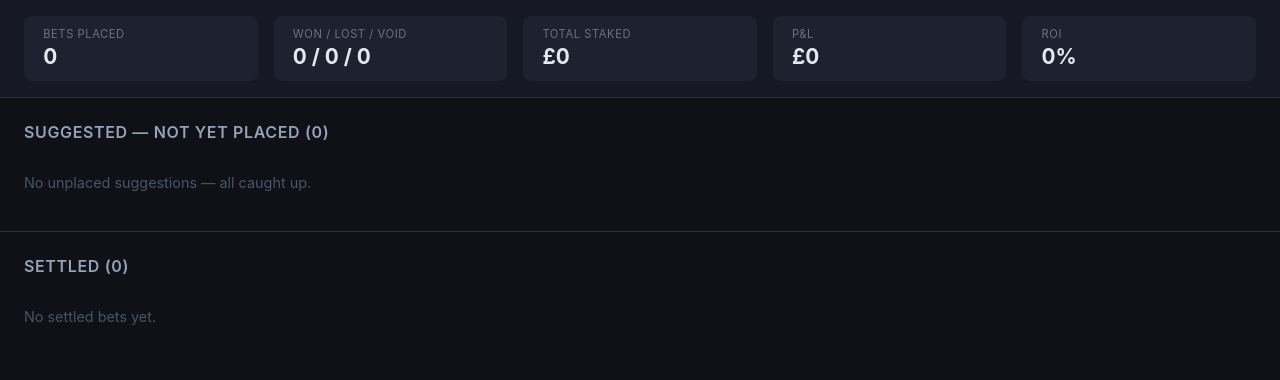
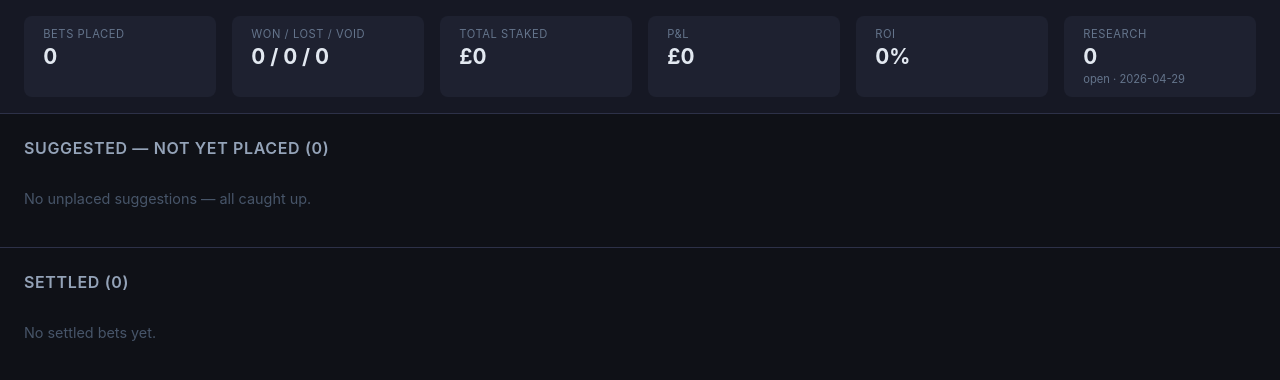
Before and after one commit to Robert-Freire/bets, a Flask app: page / in a window 1280 px wide. Shown: the part 60-440 px from the top of the page. Run offline with Flask 3, Linux system fonts and the light colour scheme.

Commit message:
Phase 11.8: dashboard tile for research feed
Adds latest_research_findings() to app.py (regex-parses first ## Run
heading from RESEARCH_FEED.md, falls back to (None,0,"") on
missing/malformed file) and a Research stat tile in templates/index.html
showing count + mode · date.

Co-Authored-By: Claude Opus 4.7 (1M context) <noreply@anthropic.com>

```diff
--- a/app.py
+++ b/app.py
@@ -7,14 +7,22 @@ Then open: http://localhost:5000
 import csv
 import fcntl
 import os
+import re
+from datetime import date
 from pathlib import Path
 from flask import Flask, render_template, request, redirect, url_for, jsonify
 
 app = Flask(__name__)
 
-BETS_CSV        = Path(__file__).parent / "logs" / "bets.csv"
-BETS_LEGACY_CSV = Path(__file__).parent / "logs" / "bets_legacy.csv"
-DRIFT_CSV       = Path(__file__).parent / "logs" / "drift.csv"
+BETS_CSV           = Path(__file__).parent / "logs" / "bets.csv"
+BETS_LEGACY_CSV    = Path(__file__).parent / "logs" / "bets_legacy.csv"
+DRIFT_CSV          = Path(__file__).parent / "logs" / "drift.csv"
+RESEARCH_FEED_MD   = Path(__file__).parent / "docs" / "RESEARCH_FEED.md"
+
+_RUN_RE = re.compile(
+    r"^## Run (\d{4}-\d{2}-\d{2})(?:\s+\d{2}:\d{2}\s+UTC)?\s+\(mode:\s*(\w+)\)\s+—\s*(\d+)\s+findings",
+    re.MULTILINE,
+)
 
 FIELDS = [
     "scanned_at", "sport", "market", "line", "home", "away", "kickoff",
@@ -152,6 +160,20 @@ def _drift_direction(drift_rows: list[dict]) -> str | None:
     return None
 
 
+def latest_research_findings() -> tuple:
+    """Return (run_date, count, mode) from the most recent ## Run heading, or (None, 0, "")."""
+    if not RESEARCH_FEED_MD.exists():
+        return (None, 0, "")
+    try:
+        text = RESEARCH_FEED_MD.read_text()
+        m = _RUN_RE.search(text)
+        if not m:
+            return (None, 0, "")
+        return (date.fromisoformat(m.group(1)), int(m.group(3)), m.group(2))
+    except Exception:
+        return (None, 0, "")
+
+
 def summary_stats(bets: list[dict], drift: dict | None = None) -> dict:
     placed = [b for b in bets if b.get("actual_stake") and b.get("result")]
     if not placed:
@@ -224,7 +246,8 @@ def index():
                b.get("market", "h2h"), b.get("line", ""))
         b["_drift_dir"] = _drift_direction(drift.get(key, []))
 
-    return render_template("index.html", pending=pending, done=done, stats=stats)
+    research = latest_research_findings()
+    return render_template("index.html", pending=pending, done=done, stats=stats, research=research)
 
 
 @app.route("/update/<int:bet_id>", methods=["POST"])
--- a/templates/index.html
+++ b/templates/index.html
@@ -85,6 +85,7 @@
     .mkt-totals { background: #1c2840; color: #60a5fa; }
     .mkt-btts   { background: #2d1b4e; color: #c084fc; }
 
+    .stat-sub { font-size: .7rem; color: #64748b; margin-top: .15rem; }
     .no-bets { color: #475569; font-size: .9rem; padding: 1rem 0; }
     .fixture { font-weight: 500; }
     .meta { font-size: .75rem; color: #64748b; }
@@ -171,6 +172,11 @@
     </div>
   </div>
   {% endif %}
+  <div class="stat">
+    <div class="stat-label">Research</div>
+    <div class="stat-value neu">{{ research[1] }}</div>
+    <div class="stat-sub">{% if research[0] %}{{ research[2] }} · {{ research[0] }}{% else %}no feed yet{% endif %}</div>
+  </div>
 </div>
 
 <!-- Pending bets -->
```
Also changed, not shown: docs/RESEARCH_SCANNER.md (+4 -4 lines).
